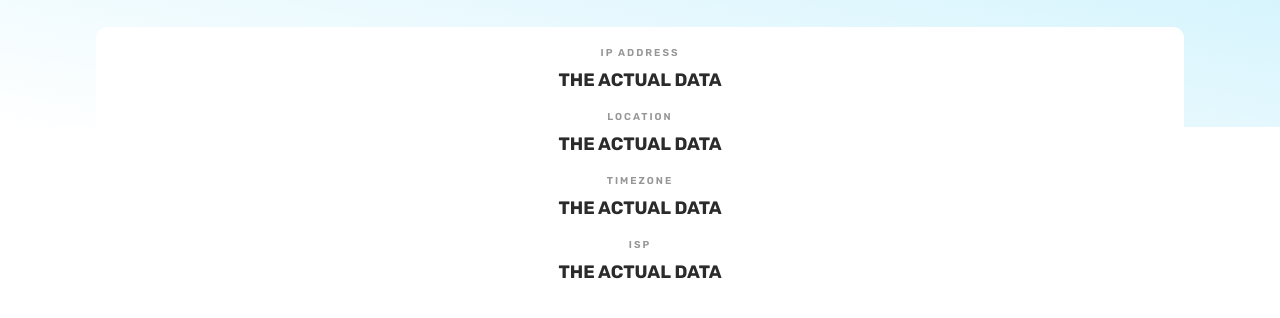
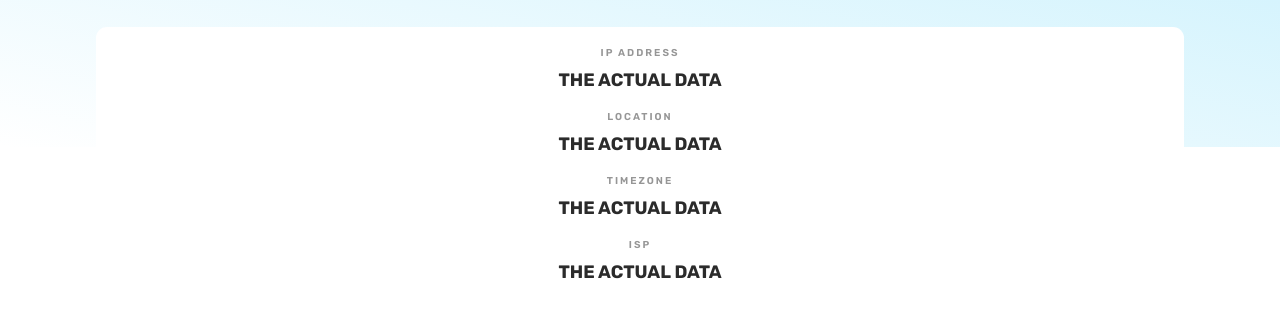
Before and after one commit to BenceM/IP-tracker, a plain HTML site: page index.html in a window 1280 px wide. Shown: the part 146-464 px from the top of the page. Drawn offline with Linux system fonts and the light colour scheme.

Commit message:
background img correction

```diff
--- a/style.css
+++ b/style.css
@@ -72,7 +72,7 @@
 }
 .positioner {
 	position: relative;
-	height: 10rem;
+	height: 12rem;
 	width: 100%;
 }
 .data-container {
```
